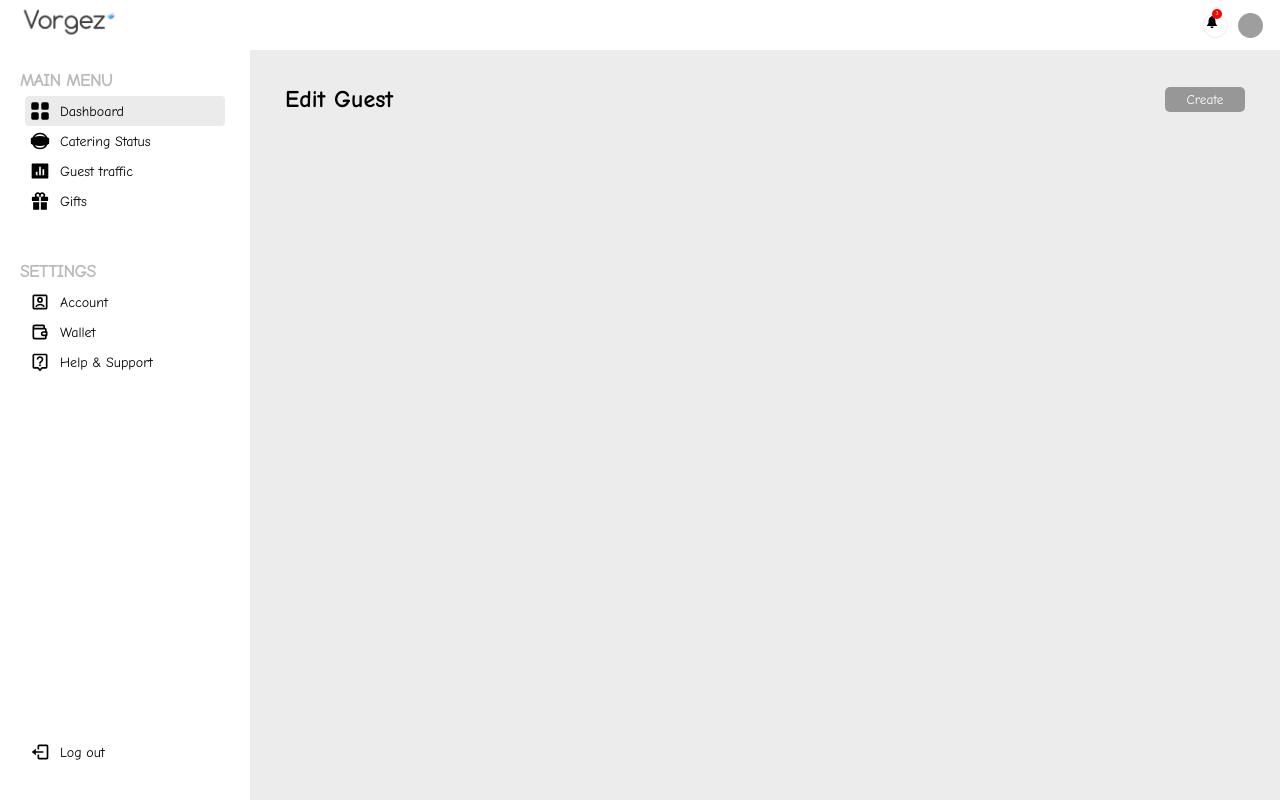
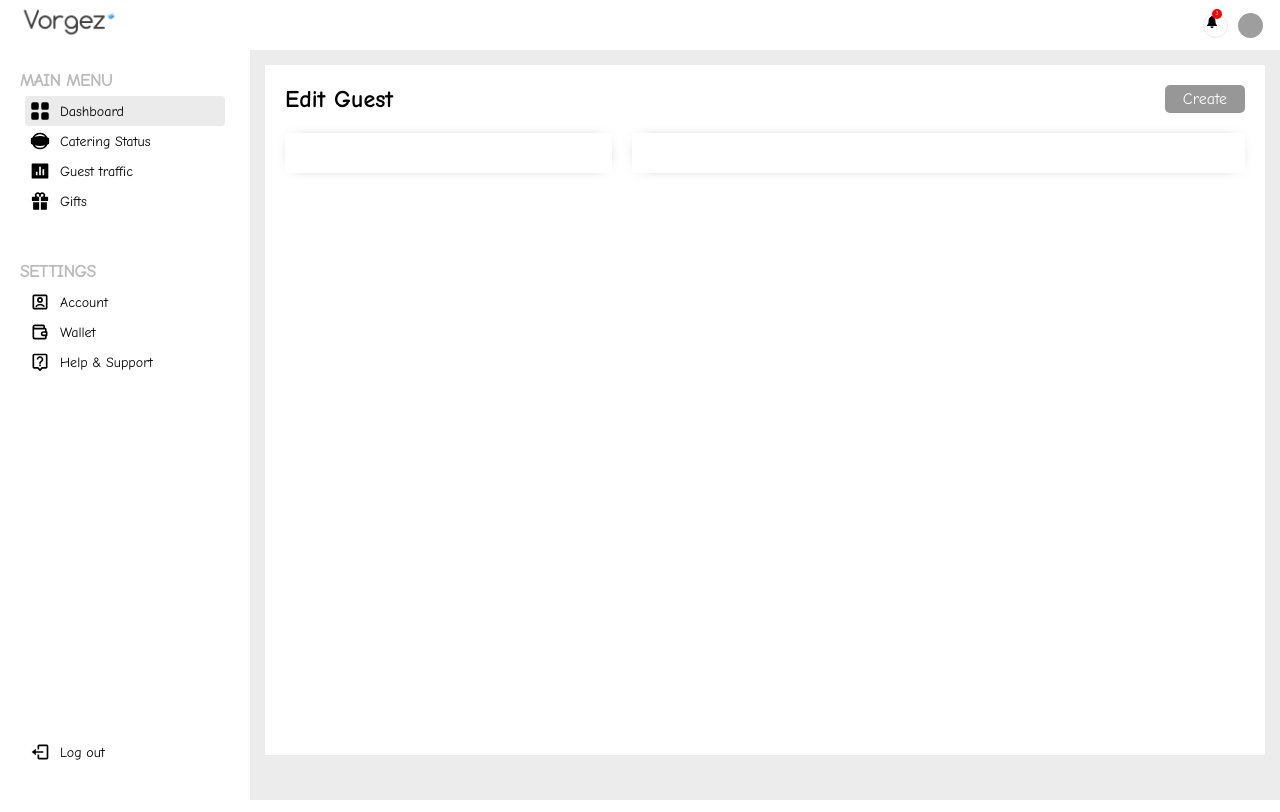
Before and after one commit to siccoo/vorgez-dashboard, a React (Create React App) app: page /1 in a window 1280 px wide. Built offline with nearby package versions, Linux system fonts and the light colour scheme; grey boxes are pictures that could not be loaded.

Commit message:
updates on Guest components

```diff
--- a/src/pages/guest/Guest.jsx
+++ b/src/pages/guest/Guest.jsx
@@ -1,13 +1,17 @@
-import React from 'react';
+import React from "react";
 import "./guest.css";
 
 export default function Guest() {
   return (
-    <div className='guest'>
-        <div className="guestHeadContainer">
-            <h2 className="guestHead">Edit Guest</h2>
-            <button className="guestAddBtn">Create</button>
-        </div>
+    <div className="guest">
+      <div className="guestHeadContainer">
+        <h2 className="guestHead">Edit Guest</h2>
+        <button className="guestAddBtn">Create</button>
+      </div>
+      <div className="guestContainer">
+        <div className="guestShow"></div>
+        <div className="guestUpdate"></div>
+      </div>
     </div>
-  )
+  );
 }
--- a/src/pages/guest/guest.css
+++ b/src/pages/guest/guest.css
@@ -1,6 +1,10 @@
 .guest {
   flex: 4;
-  padding: 20PX;
+  padding: 20px;
+  /* padding: 5px; */
+  background: #fff;
+  height: 690px;
+  width: 100%;
 }
 
 .guestHeadContainer {
@@ -17,4 +21,25 @@
     color: #fff;
     border-radius: 5px;
     cursor: pointer;
+    font-size: 16px;
 }
+
+.guestContainer {
+    display: flex;
+    margin-top: 20px;
+}
+
+.guestShow {
+    flex: 1;
+    padding: 20px;
+    -webkit-box-shadow: 0px 0px 15px -10px rgba(0, 0, 0, 0.75);
+    box-shadow: 0px 0px 15px -10px rgba(0, 0, 0, 0.75);
+}
+
+.guestUpdate {
+    flex: 2;
+    padding: 20px;
+    -webkit-box-shadow: 0px 0px 15px -10px rgba(0, 0, 0, 0.75);
+    box-shadow: 0px 0px 15px -10px rgba(0, 0, 0, 0.75);
+    margin-left: 20px;
+}
```
